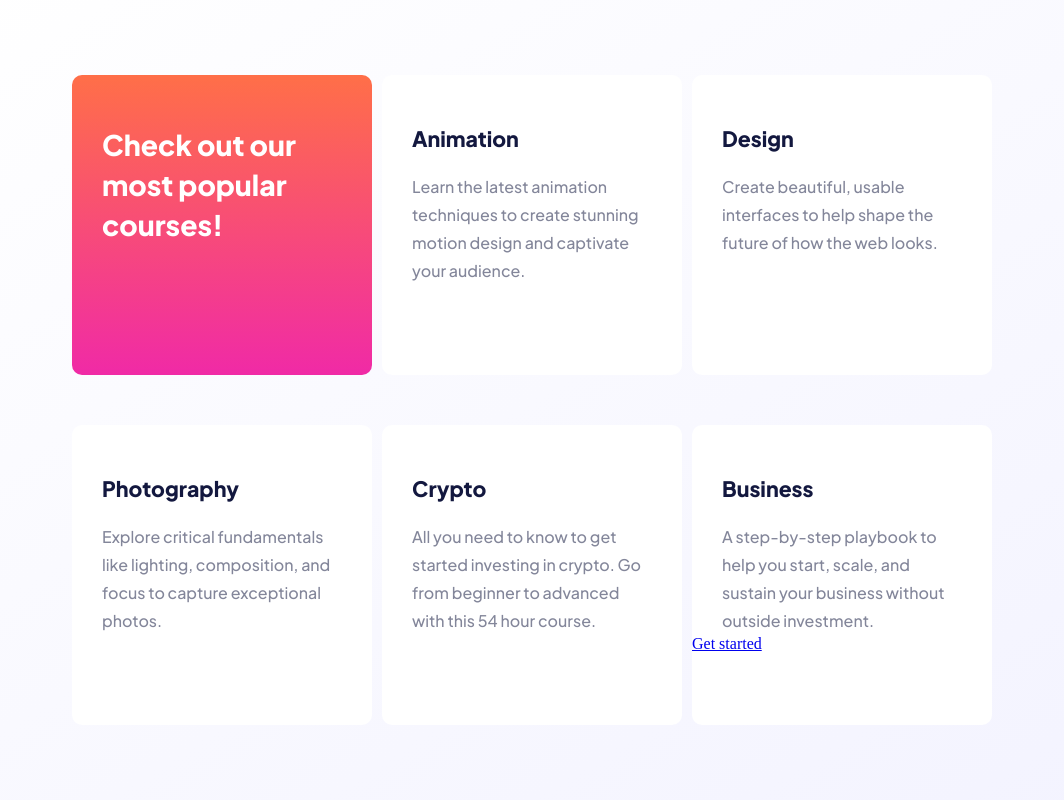
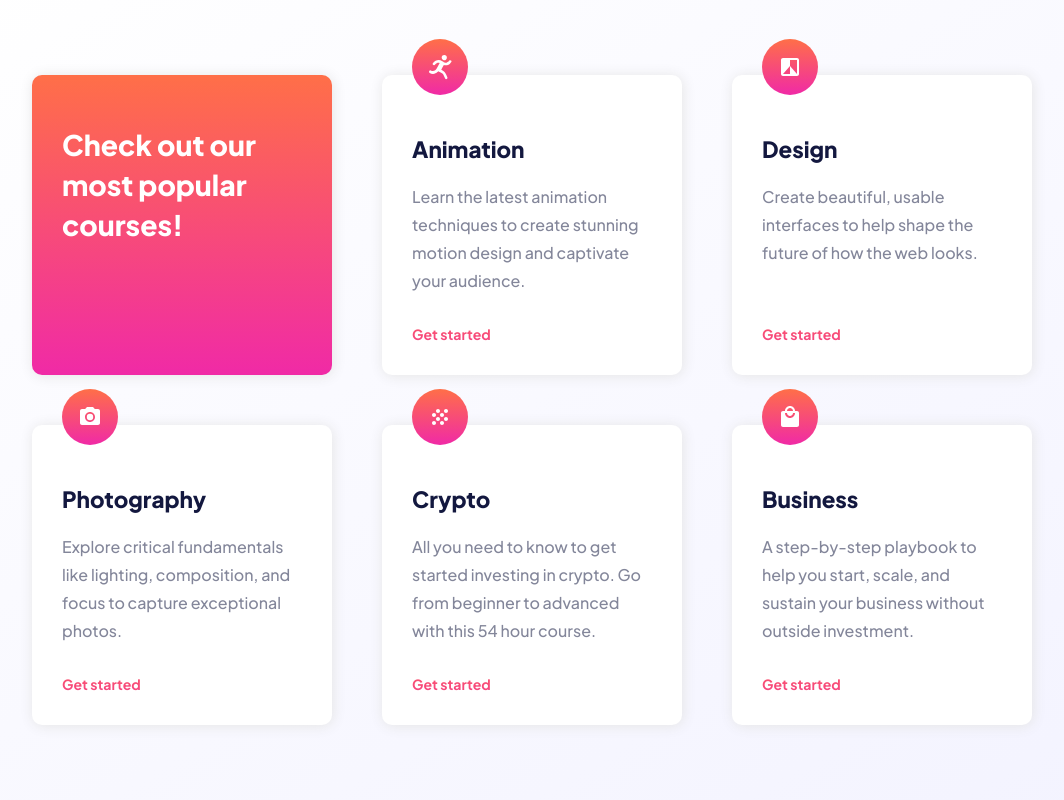
Before and after one commit to Sepdegraaff/MaxServ_Stage_Opdracht, a PHP site: page / in a window 1280 px wide. Shown: the whole page, without its empty margins (108-1172 px from the left). Run offline with PHP 8.4, Linux system fonts and the light colour scheme.

Commit message:
Finalizing and adding icons

```diff
--- a/Website/Includes/variables.php
+++ b/Website/Includes/variables.php
@@ -1,5 +1,5 @@
 <?php
 
-    $get_started = "<a href='#' class='link-'>Get started</a>";
+    $get_started = "<a href='#' class='body-s'>Get started</a>";
 
 ?>
--- a/Website/Index.php
+++ b/Website/Index.php
@@ -29,6 +29,9 @@
                         </h1>
                     </div>
                     <div class="box-wrapper">
+                        <div class="icon">
+                            <img src="Images/Icons/icon-animation.svg" alt="Icon">
+                        </div>
                         <h2 class="heading-S">
                             Animation
                         </h2>
@@ -38,8 +41,16 @@
                             motion design and captivate
                             your audience.
                         </p>
+                        <?php
+                            require 'Includes/variables.php';
+
+                            echo $get_started;
+                        ?>
                     </div>
                     <div class="box-wrapper">
+                        <div class="icon">
+                            <img src="Images/Icons/icon-design.svg" alt="Icon">
+                        </div>
                         <h2 class="heading-S">
                             Design
                         </h2>
@@ -47,11 +58,19 @@
                             Create beautiful, usable
                             interfaces to help shape the
                             future of how the web looks.
+                            <br>
+                            <br>
                         </p>
+                        <?php
+                            echo $get_started;
+                        ?>
                     </div>
                 </div>
                 <div class="row">
                     <div class="box-wrapper">
+                        <div class="icon">
+                            <img src="Images/Icons/icon-photography.svg" alt="Icon">
+                        </div>
                         <h2 class="heading-S">
                             Photography
                         </h2>
@@ -60,8 +79,14 @@
                             lighting, composition, and focus
                             to capture exceptional photos.
                         </p>
+                        <?php
+                            echo $get_started;
+                        ?>
                     </div>
                     <div class="box-wrapper">
+                        <div class="icon">
+                            <img src="Images/Icons/icon-crypto.svg" alt="Icon">
+                        </div>
                         <h2 class="heading-S">
                             Crypto
                         </h2>
@@ -71,8 +96,14 @@
                             from beginner to advanced with
                             this 54 hour course.
                         </p>
+                        <?php
+                            echo $get_started;
+                        ?>
                     </div>
                     <div class="box-wrapper">
+                        <div class="icon">
+                            <img src="Images/Icons/icon-business.svg" alt="Icon">
+                        </div>
                         <h2 class="heading-S">
                             Business
                         </h2>
@@ -83,8 +114,6 @@
                             investment.
                         </p>
                         <?php
-                            require 'Includes/variables.php';
-
                             echo $get_started;
                         ?>
                     </div>
--- a/Website/Styles/style.css
+++ b/Website/Styles/style.css
@@ -17,7 +17,13 @@
     src: url("../Fonts/Plus_Jakarta_Sans/static/PlusJakartaSans-ExtraBold.ttf");
 }
 
-/*Removes margin and padding from the body*/
+@font-face
+{
+    font-family: 'plus_jakarta_sans_bold';
+    src: url("../Fonts/Plus_Jakarta_Sans/static/PlusJakartaSans-Bold.ttf");
+}
+
+/*Removes margin and padding from multiple elements*/
 body, .heading-m, .body-m, .heading-S
 {
     margin: 0;
@@ -27,17 +33,45 @@ body, .heading-m, .body-m, .heading-S
 /*Font presets*/
 .body-m
 {
+    /*Font family added*/
     font-family: 'plus_jakarta_sans_medium';
+    /*Font size relative to px*/
     font-size: 1em;
+    /*Padding for top, bottom and sides*/
     padding: 0 30px;
+    /*Removed margin*/
     margin: 0;
+    /*Line-height to space the sentences*/
     line-height: 28px;
+    /*Text color*/
     color: #83869A;
+}
+
+.body-s
+{
+    /*Font family added*/
+    font-family: 'plus_jakarta_sans_bold';
+    /*Font size relative to px*/
+    font-size: 0.88em;
+    /*Block element display so hovering is more accurate*/
+    display: block;
+    /*Padding for all sides*/
+    padding: 30px;
+    /*Custom gradient for letters*/
+    background: -webkit-linear-gradient(#FF6F48, #F02AA6);
+    /*Clips only the text*/
+    -webkit-background-clip: text;
+    /*Makes the color gradient */
+    -webkit-text-fill-color: transparent;
+    /*No automatic style from the links*/
+    text-decoration: none;
 }
 
 .heading-m
 {
+    /*Font family added*/
     font-family: 'plus_jakarta_sans_Ebold';
+    /*Font size relative to px*/
     font-size: 1.77em;
     padding: 50px 30px;
     margin: 0;
@@ -48,8 +82,8 @@ body, .heading-m, .body-m, .heading-S
 .heading-S
 {
     font-family: 'plus_jakarta_sans_Ebold';
-    font-size: 1.33em;
-    padding: 50px 30px 20px 30px;
+    font-size: 1.4em;
+    padding: 0px 30px 20px 30px;
     margin: 0;
     line-height: 28px;
     color: #13183F;
@@ -66,13 +100,12 @@ body, .heading-m, .body-m, .heading-S
     width: 100vw;
     height: 100vh;
     background-image: linear-gradient(to bottom right, #FFFFFF, #f3f3ff);
-
 }
 
 .row
 {
     display: flex;
-    gap: 10px;
+    gap: 50px;
     flex-direction: row;
     align-self: center;
 }
@@ -84,9 +117,19 @@ body, .heading-m, .body-m, .heading-S
     height: 300px;
     background-color: #ffffff;
     border-radius: 10px;
+    box-shadow: 1px 1px 14px #e5e5e5;
 }
 
 #courses-box
 {
     background-image: linear-gradient(#FF6F48, #F02AA6);
 }
+
+/*Icon styling*/
+
+.icon
+{
+    position: relative;
+    bottom: 12%;
+    left: 10%;
+}
```
Also changed, not shown: Website/Images/Icons/icon-animation.svg (added), Website/Images/Icons/icon-business.svg (added), Website/Images/Icons/icon-crypto.svg (added), Website/Images/Icons/icon-design.svg (added), Website/Images/Icons/icon-photography.svg (added).
